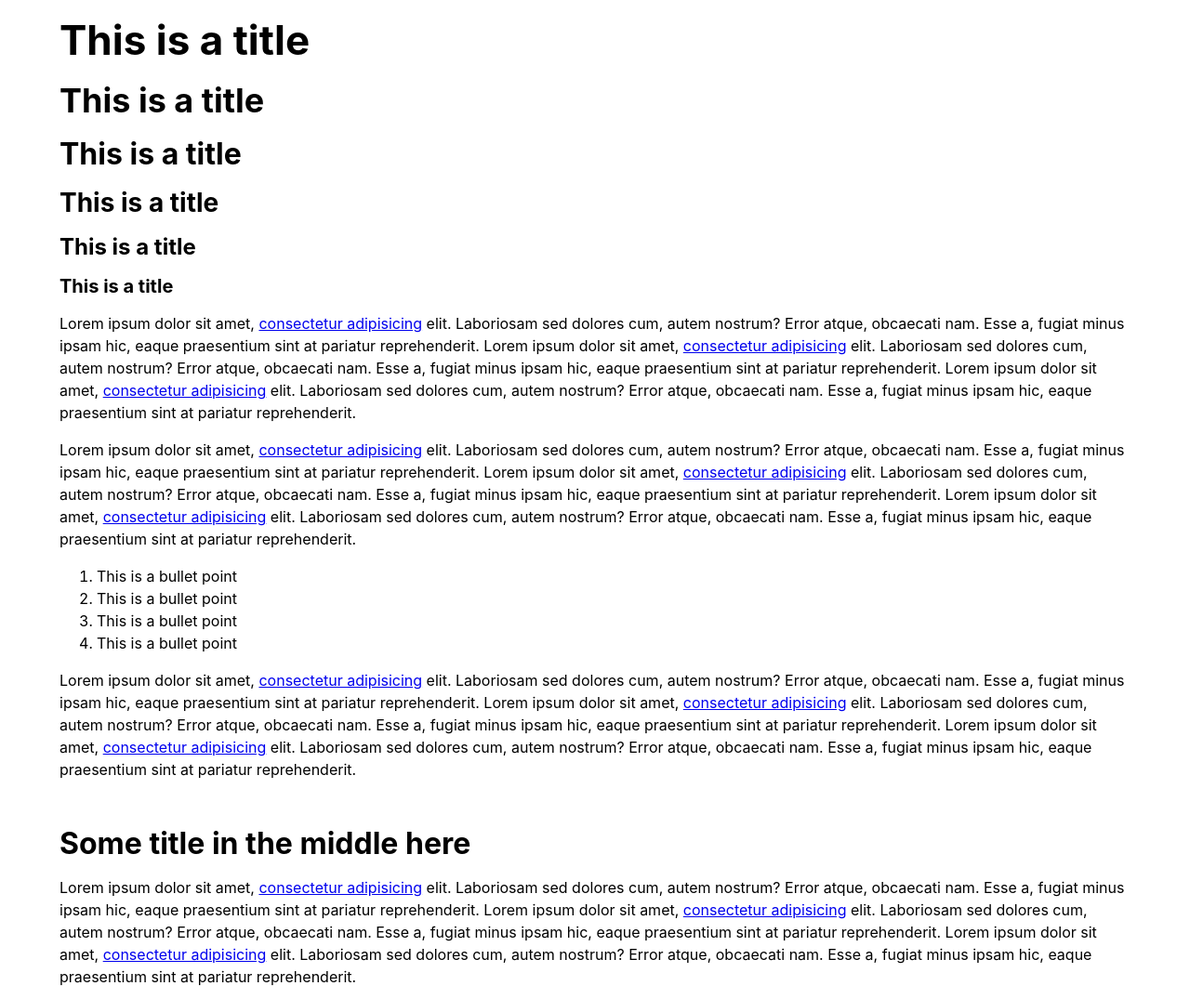
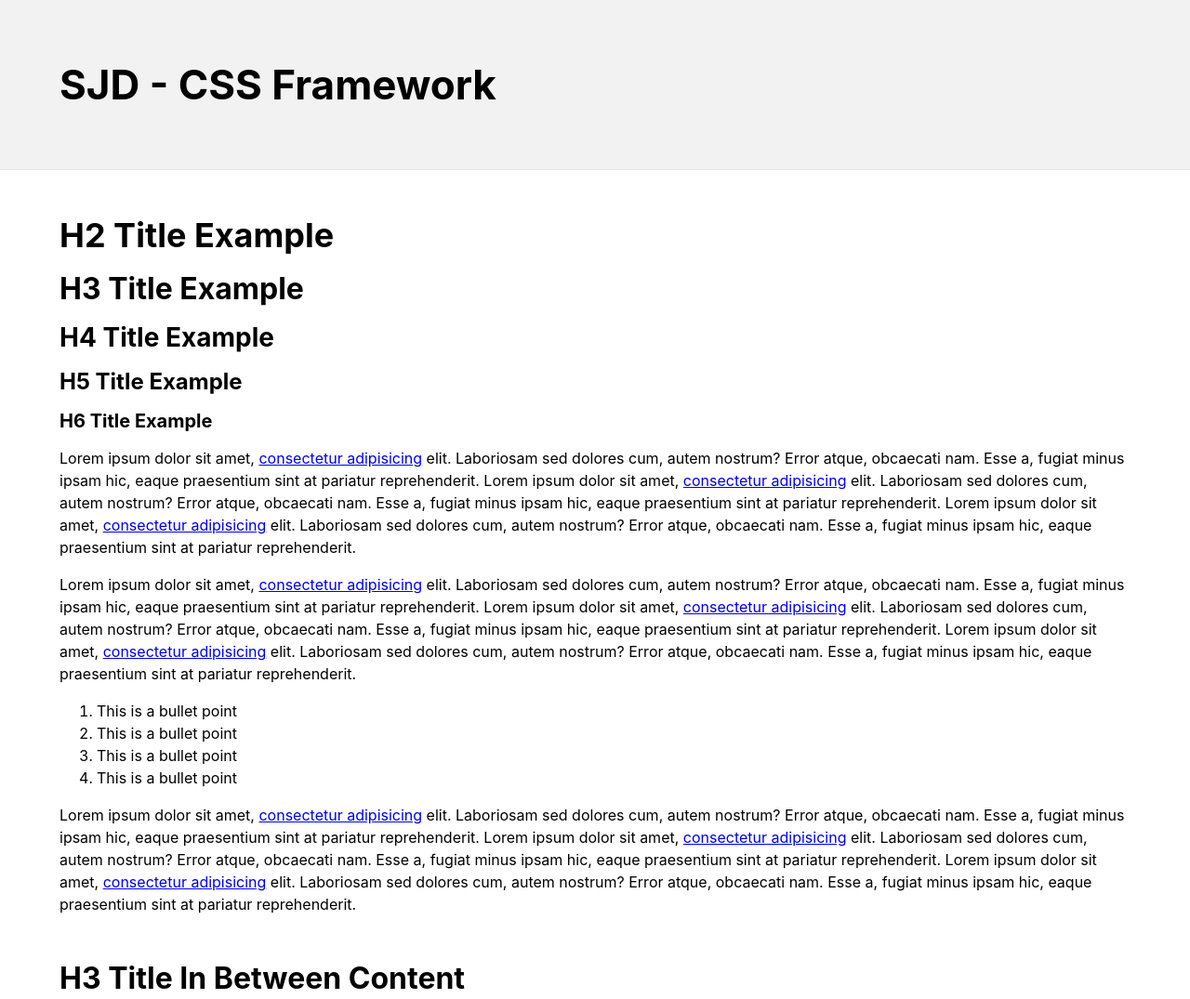
Before and after one commit to treetrum/glass-css, a website: page index.html in a window 1280 px wide. Shown: the top 1075 px of the page at 93% size. Drawn offline with nearby package versions, Linux system fonts and the light colour scheme; files that its build step writes are made by us from their sources.

Commit message:
New testing page

```diff
--- a/index.html
+++ b/index.html
@@ -9,14 +9,22 @@
     </head>
     <body>
 
+        <div class="arbitrary-wrap-container">
             <div class="wrap">
                 <div class="content">
-                <h1>This is a title</h1>
-                <h2>This is a title</h2>
-                <h3>This is a title</h3>
-                <h4>This is a title</h4>
-                <h5>This is a title</h5>
-                <h6>This is a title</h6>
+                    <h1>SJD - CSS Framework</h1>
+                </div>
+            </div>
+        </div>
+        <div class="arbitrary-wrap-container-2">
+            <div class="wrap">
+                <div class="content">
+                    <h2>H2 Title Example</h2>
+                    <h3>H3 Title Example</h3>
+                    <h4>H4 Title Example</h4>
+                    <h5>H5 Title Example</h5>
+                    <h6>H6 Title Example</h6>
+
                     <p>Lorem ipsum dolor sit amet, <a href="#">consectetur adipisicing</a> elit. Laboriosam sed dolores cum, autem nostrum? Error atque, obcaecati nam. Esse a, fugiat minus ipsam hic, eaque praesentium sint at pariatur reprehenderit. Lorem ipsum dolor sit amet, <a href="#">consectetur adipisicing</a> elit. Laboriosam sed dolores cum, autem nostrum? Error atque, obcaecati nam. Esse a, fugiat minus ipsam hic, eaque praesentium sint at pariatur reprehenderit. Lorem ipsum dolor sit amet, <a href="#">consectetur adipisicing</a> elit. Laboriosam sed dolores cum, autem nostrum? Error atque, obcaecati nam. Esse a, fugiat minus ipsam hic, eaque praesentium sint at pariatur reprehenderit.</p>
                     <p>Lorem ipsum dolor sit amet, <a href="#">consectetur adipisicing</a> elit. Laboriosam sed dolores cum, autem nostrum? Error atque, obcaecati nam. Esse a, fugiat minus ipsam hic, eaque praesentium sint at pariatur reprehenderit. Lorem ipsum dolor sit amet, <a href="#">consectetur adipisicing</a> elit. Laboriosam sed dolores cum, autem nostrum? Error atque, obcaecati nam. Esse a, fugiat minus ipsam hic, eaque praesentium sint at pariatur reprehenderit. Lorem ipsum dolor sit amet, <a href="#">consectetur adipisicing</a> elit. Laboriosam sed dolores cum, autem nostrum? Error atque, obcaecati nam. Esse a, fugiat minus ipsam hic, eaque praesentium sint at pariatur reprehenderit.</p>
                     <ol>
@@ -26,7 +34,7 @@
                         <li>This is a bullet point</li>
                     </ol>
                     <p>Lorem ipsum dolor sit amet, <a href="#">consectetur adipisicing</a> elit. Laboriosam sed dolores cum, autem nostrum? Error atque, obcaecati nam. Esse a, fugiat minus ipsam hic, eaque praesentium sint at pariatur reprehenderit. Lorem ipsum dolor sit amet, <a href="#">consectetur adipisicing</a> elit. Laboriosam sed dolores cum, autem nostrum? Error atque, obcaecati nam. Esse a, fugiat minus ipsam hic, eaque praesentium sint at pariatur reprehenderit. Lorem ipsum dolor sit amet, <a href="#">consectetur adipisicing</a> elit. Laboriosam sed dolores cum, autem nostrum? Error atque, obcaecati nam. Esse a, fugiat minus ipsam hic, eaque praesentium sint at pariatur reprehenderit.</p>
-                <h3>Some title in the middle here</h3>
+                    <h3>H3 Title In Between Content</h3>
                     <p>Lorem ipsum dolor sit amet, <a href="#">consectetur adipisicing</a> elit. Laboriosam sed dolores cum, autem nostrum? Error atque, obcaecati nam. Esse a, fugiat minus ipsam hic, eaque praesentium sint at pariatur reprehenderit. Lorem ipsum dolor sit amet, <a href="#">consectetur adipisicing</a> elit. Laboriosam sed dolores cum, autem nostrum? Error atque, obcaecati nam. Esse a, fugiat minus ipsam hic, eaque praesentium sint at pariatur reprehenderit. Lorem ipsum dolor sit amet, <a href="#">consectetur adipisicing</a> elit. Laboriosam sed dolores cum, autem nostrum? Error atque, obcaecati nam. Esse a, fugiat minus ipsam hic, eaque praesentium sint at pariatur reprehenderit.</p>
                     <ul>
                         <li>This is a bullet point</li>
@@ -34,9 +42,10 @@
                         <li>This is a bullet point</li>
                         <li>This is a bullet point</li>
                     </ul>
-                <h3>This is a heading after a list</h3>
+                    <h3>H3 Title After List</h3>
                     <p>Lorem ipsum dolor sit amet, <a href="#">consectetur adipisicing</a> elit. Laboriosam sed dolores cum, autem nostrum? Error atque, obcaecati nam. Esse a, fugiat minus ipsam hic, eaque praesentium sint at pariatur reprehenderit. Lorem ipsum dolor sit amet, <a href="#">consectetur adipisicing</a> elit. Laboriosam sed dolores cum, autem nostrum? Error atque, obcaecati nam. Esse a, fugiat minus ipsam hic, eaque praesentium sint at pariatur reprehenderit. Lorem ipsum dolor sit amet, <a href="#">consectetur adipisicing</a> elit. Laboriosam sed dolores cum, autem nostrum? Error atque, obcaecati nam. Esse a, fugiat minus ipsam hic, eaque praesentium sint at pariatur reprehenderit.</p>
                     <p>Lorem ipsum dolor sit amet, <a href="#">consectetur adipisicing</a> elit. Laboriosam sed dolores cum, autem nostrum? Error atque, obcaecati nam. Esse a, fugiat minus ipsam hic, eaque praesentium sint at pariatur reprehenderit. Lorem ipsum dolor sit amet, <a href="#">consectetur adipisicing</a> elit. Laboriosam sed dolores cum, autem nostrum? Error atque, obcaecati nam. Esse a, fugiat minus ipsam hic, eaque praesentium sint at pariatur reprehenderit. Lorem ipsum dolor sit amet, <a href="#">consectetur adipisicing</a> elit. Laboriosam sed dolores cum, autem nostrum? Error atque, obcaecati nam. Esse a, fugiat minus ipsam hic, eaque praesentium sint at pariatur reprehenderit.</p>
+                </div>
             </div>
         </div>
 
```
Lines whose indentation alone changed are shown as unchanged.
